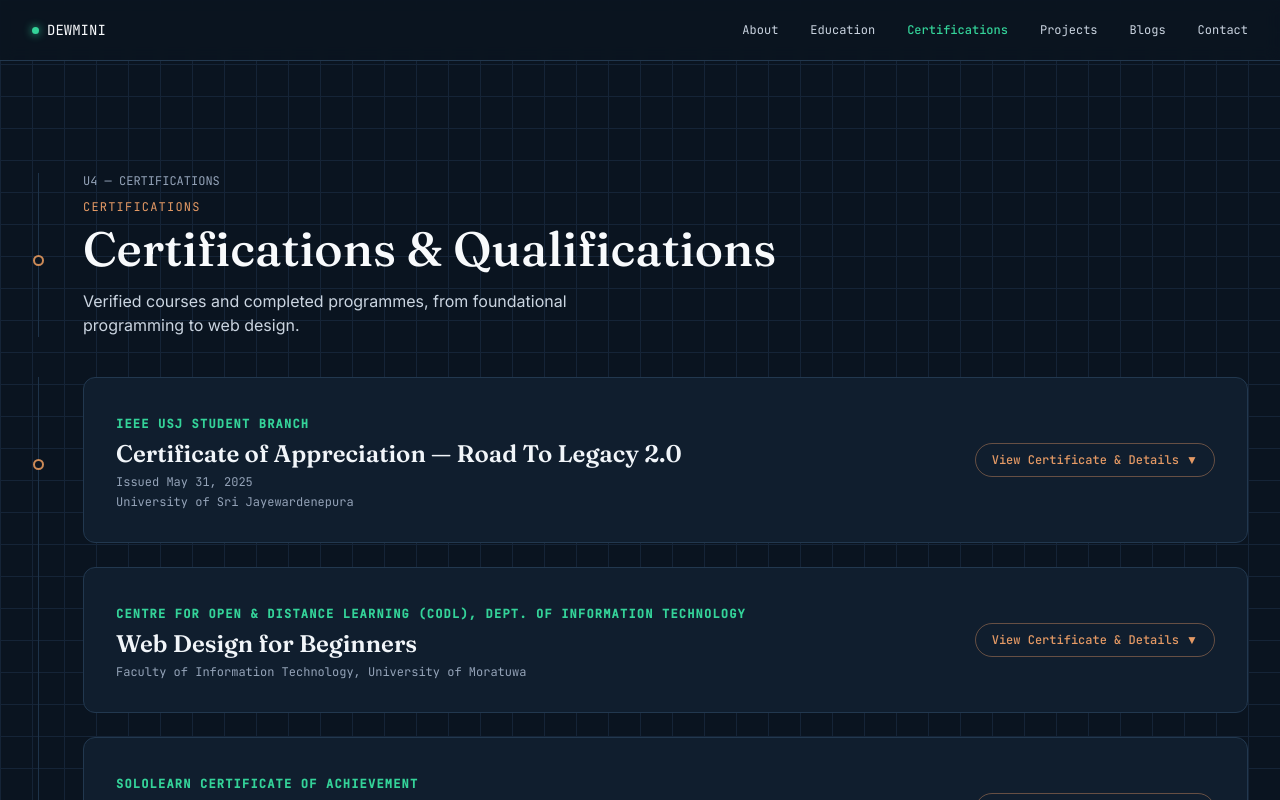
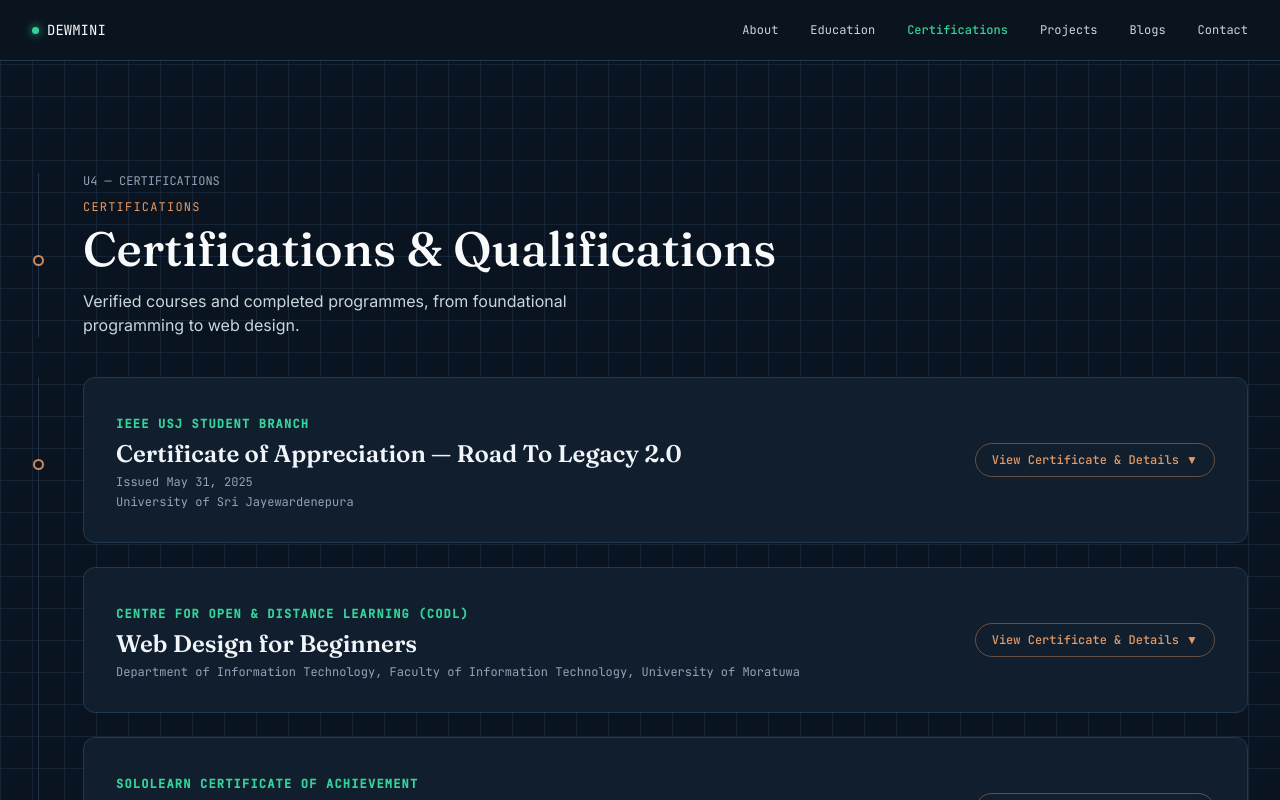
Before and after one commit to dewminiweerapperuma/portfolio, a Next.js app: page /certifications in a window 1280 px wide. Shown: the top 800 px of the page. Built offline with nearby package versions, Linux system fonts and the light colour scheme.

Commit message:
Update Web Design certificate with official image and verification link

```diff
--- a/app/certifications/page.tsx
+++ b/app/certifications/page.tsx
@@ -19,10 +19,12 @@ const certifications = [
   {
     id: "web-design",
     name: "Web Design for Beginners",
-    issuer: "Centre for Open & Distance Learning (CODL), Dept. of Information Technology",
-    place: "Faculty of Information Technology, University of Moratuwa",
-    desc: "Online learning programme covering standard HTML5, CSS3, modern UI layout principles, and web standard best practices.",
-    image: "/assets/cert-web-design.svg",
+    issuer: "Centre for Open & Distance Learning (CODL)",
+    place: "Department of Information Technology, Faculty of Information Technology, University of Moratuwa",
+    desc: "Official E-Certificate presented upon completing the online learning programme in Web Design for Beginners conducted by the Department of Information Technology, Faculty of Information Technology, University of Moratuwa, Sri Lanka.",
+    image: "/assets/cert-web-design.png",
+    verificationCode: "6dXMSXDg3g",
+    verificationUrl: "https://open.uom.lk/verify",
   },
   {
     id: "java",
--- a/components/CertificationsSection.tsx
+++ b/components/CertificationsSection.tsx
@@ -11,6 +11,8 @@ export interface CertificationItem {
   date?: string;
   desc: string;
   image?: string;
+  verificationUrl?: string;
+  verificationCode?: string;
 }
 
 export default function CertificationsSection({
@@ -88,6 +90,26 @@ export default function CertificationsSection({
                     {cert.desc}
                   </p>
 
+                  {(cert.verificationCode || cert.verificationUrl) && (
+                    <div className="mt-4 flex flex-wrap items-center gap-3 font-mono text-xs">
+                      {cert.verificationCode && (
+                        <span className="rounded border border-line bg-bg px-3 py-1.5 text-slate-300">
+                          Verification Code: <strong className="text-copper font-semibold">{cert.verificationCode}</strong>
+                        </span>
+                      )}
+                      {cert.verificationUrl && (
+                        <a
+                          href={cert.verificationUrl}
+                          target="_blank"
+                          rel="noopener noreferrer"
+                          className="inline-flex items-center gap-1 rounded border border-copper/40 bg-copper/10 px-3 py-1.5 font-semibold text-copper hover:bg-copper hover:text-bg transition-colors"
+                        >
+                          Verify Certificate ↗
+                        </a>
+                      )}
+                    </div>
+                  )}
+
                   {cert.image && (
                     <div className="mt-6">
                       <div className="mb-2 font-mono text-xs text-copper">
```
Also changed, not shown: public/assets/cert-web-design.png (added).
